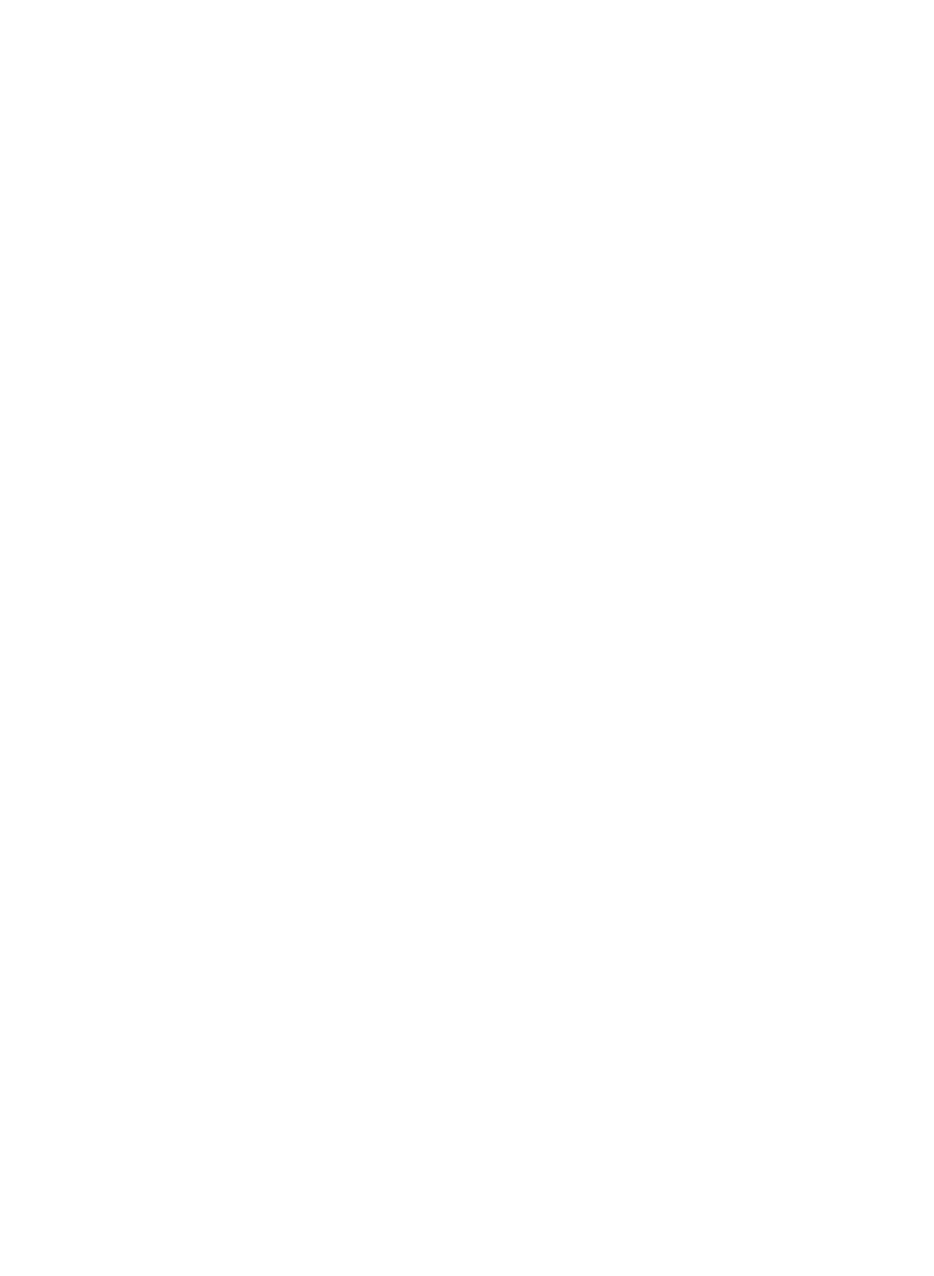
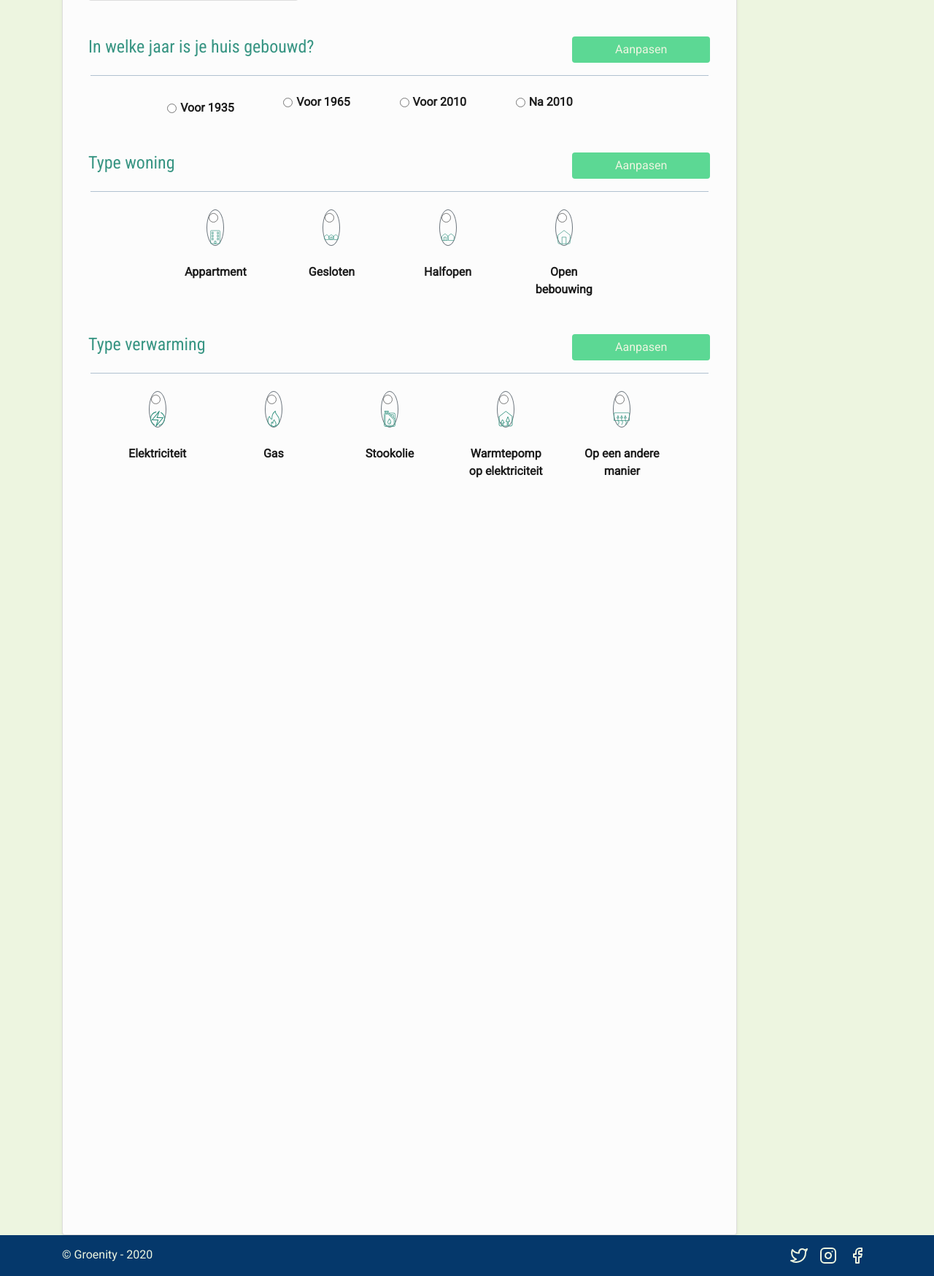
Before and after one commit to MinjuCo/groenity, a PHP site: page /pages/instellingen.php in a window 1280 px wide. Before the commit the part shown is empty. Shown: the part 789-2538 px from the top of the page at 73% size. Before the commit the page ends 22 px from the top, so only its background shows below. Run offline with PHP 8.4, Linux system fonts and the light colour scheme.

Commit message:
instellingen layout

```diff
--- /dev/null
+++ b/includes/instellingenAlgemeen.inc.php
@@ -0,0 +1,187 @@
+<div class="card-header">
+    <h3>Algemeen instellingen</h3>
+</div>
+<form action="" method="post">
+    <div class="card-body">
+        <div class="row d-flex ">
+            <div class="col-9 d-flex align-self-center">
+                <h4>Gebruikers met referentie: </h4>
+            </div>
+            <div class="col-3 d-flex justify-content-end align-self-center">
+                <button class="btn form-control ">Gebruikers toevoegen</button>
+            </div>
+            <hr style="width: 96%">
+        </div>
+
+        <div class="card mb-5" style="width: 18rem;">
+            <div class="row text-center mt-1 mb-1">
+                <div class="col-4 align-self-center">
+                    <img src="../img/avatar.svg" alt="">
+                </div>
+                <div class="col-6 align-content-end">
+                    <div class="row ">
+                        <p class="mb-0 mt-1">Naam Achternaam</p>
+                        <p class="mb-0 mt-1">Status</p>
+                    </div>
+                </div>
+                <div class="col-2 mb-2">
+                    <a href=""><img src="../img/Icons/x.svg" alt=""></a>
+                </div>
+
+            </div>
+        </div>
+
+        <div class="row d-flex justify-content-center ">
+
+            <div class="col-9 d-flex align-self-center">
+                <h4>In welke jaar is je huis gebouwd? </h4>
+            </div>
+            <div class="col-3 d-flex justify-content-end align-self-center">
+                <input type="submit" value="Aanpasen" class="btn form-control ">
+            </div>
+
+            <hr style="width: 96%">
+
+            <div class="form-check form-check-inline col-2 mt-3">
+                <input class="form-check-input" type="radio" name="inlineRadioOptions" id="inlineRadio1" value="option1">
+                <label class="form-check-label" for="inlineRadio1">Voor 1935</label>
+            </div>
+            <div class="form-check form-check-inline col-2">
+                <input class="form-check-input" type="radio" name="inlineRadioOptions" id="inlineRadio2" value="option2">
+                <label class="form-check-label" for="inlineRadio2">Voor 1965</label>
+            </div>
+            <div class="form-check form-check-inline col-2">
+                <input class="form-check-input" type="radio" name="inlineRadioOptions" id="inlineRadio3" value="option3">
+                <label class="form-check-label" for="inlineRadio3">Voor 2010</label>
+            </div>
+            <div class="form-check form-check-inline col-2">
+                <input class="form-check-input" type="radio" name="inlineRadioOptions" id="inlineRadio3" value="option3">
+                <label class="form-check-label" for="inlineRadio3">Na 2010</label>
+            </div>
+
+        </div>
+        <!-- TYPE WONNING -->
+        <div class="row d-flex justify-content-center mt-5">
+
+            <div class="col-9 d-flex align-self-center">
+                <h4>Type woning </h4>
+            </div>
+            <div class="col-3 d-flex justify-content-end align-self-center">
+                <input type="submit" value="Aanpasen" class="btn form-control ">
+            </div>
+            <hr style="width: 96%">
+
+            <div class="form-check form-check-inline col-2 text-center d-flex align-items-center flex-column">
+                <div class="p-2">
+                    <label for="inlineRadio1" class="border border-secondary rounded-circle">
+                        <input class="form-check-input" type="radio" name="inlineRadioOptions" id="inlineRadio1" value="option1">
+                        <img src="../img/Icons/apartment.svg" alt="appartment">
+                    </label>
+                </div>
+                <div class="p-2">
+                    <p class="font-weight-bold">Appartment</p>
+                </div>
+            </div>
+            <div class="form-check form-check-inline col-2 text-center d-flex align-items-center flex-column">
+                <div class="p-2">
+                    <label for="inlineRadio1" class="border border-secondary rounded-circle">
+                        <input class="form-check-input" type="radio" name="inlineRadioOptions" id="inlineRadio1" value="option1">
+                        <img src="../img/Icons/closed_house.svg" alt="appartment">
+                    </label>
+                </div>
+                <div class="p-2">
+                    <p class="font-weight-bold">Gesloten</p>
+                </div>
+            </div>
+            <div class="form-check form-check-inline col-2 text-center d-flex align-items-center flex-column">
+                <div class="p-2">
+                    <label for="inlineRadio1" class="border border-secondary rounded-circle">
+                        <input class="form-check-input" type="radio" name="inlineRadioOptions" id="inlineRadio1" value="option1">
+                        <img src="../img/Icons/halfopen_house.svg" alt="appartment">
+                    </label>
+                </div>
+                <div class="p-2">
+                    <p class="font-weight-bold">Halfopen</p>
+                </div>
+            </div>
+            <div class="form-check form-check-inline col-2 text-center d-flex align-items-center flex-column">
+                <div class="p-2">
+                    <label for="inlineRadio1" class="border border-secondary rounded-circle">
+                        <input class="form-check-input" type="radio" name="inlineRadioOptions" id="inlineRadio1" value="option1">
+                        <img src="../img/Icons/home.svg" alt="appartment">
+                    </label>
+                </div>
+                <div class="p-2">
+                    <p class="font-weight-bold">Open bebouwing</p>
+                </div>
+            </div>
+
+        </div>
+        <!-- Type verwarming -->
+        <div class="row d-flex justify-content-center mt-4">
+
+            <div class="col-9 d-flex align-self-center">
+                <h4>Type verwarming </h4>
+            </div>
+            <div class="col-3 d-flex justify-content-end align-self-center">
+                <input type="submit" value="Aanpasen" class="btn form-control ">
+            </div>
+            <hr style="width: 96%">
+
+            <div class="form-check form-check-inline col-2 text-center d-flex align-items-center flex-column">
+                <div class="p-2">
+                    <label for="inlineRadio1" class="border border-secondary rounded-circle">
+                        <input class="form-check-input" type="radio" name="inlineRadioOptions" id="inlineRadio1" value="option1">
+                        <img src="../img/Icons/energy.svg" alt="appartment">
+                    </label>
+                </div>
+                <div class="p-2">
+                    <p class="font-weight-bold">Elektriciteit</p>
+                </div>
+            </div>
+            <div class="form-check form-check-inline col-2 text-center d-flex align-items-center flex-column">
+                <div class="p-2">
+                    <label for="inlineRadio1" class="border border-secondary rounded-circle">
+                        <input class="form-check-input" type="radio" name="inlineRadioOptions" id="inlineRadio1" value="option1">
+                        <img src="../img/Icons/gas.svg" alt="appartment">
+                    </label>
+                </div>
+                <div class="p-2">
+                    <p class="font-weight-bold">Gas</p>
+                </div>
+            </div>
+            <div class="form-check form-check-inline col-2 text-center d-flex align-items-center flex-column">
+                <div class="p-2">
+                    <label for="inlineRadio1" class="border border-secondary rounded-circle">
+                        <input class="form-check-input" type="radio" name="inlineRadioOptions" id="inlineRadio1" value="option1">
+                        <img src="../img/Icons/fuel_oil.svg" alt="appartment">
+                    </label>
+                </div>
+                <div class="p-2">
+                    <p class="font-weight-bold">Stookolie</p>
+                </div>
+            </div>
+            <div class="form-check form-check-inline col-2 text-center d-flex align-items-center flex-column">
+                <div class="p-2">
+                    <label for="inlineRadio1" class="border border-secondary rounded-circle">
+                        <input class="form-check-input" type="radio" name="inlineRadioOptions" id="inlineRadio1" value="option1">
+                        <img src="../img/Icons/heat_pump.svg" alt="appartment">
+                    </label>
+                </div>
+                <div class="p-2">
+                    <p class="font-weight-bold">Warmtepomp op elektriciteit</p>
+                </div>
+            </div>
+            <div class="form-check form-check-inline col-2 text-center d-flex align-items-center flex-column">
+                <div class="p-2">
+                    <label for="inlineRadio1" class="border border-secondary rounded-circle">
+                        <input class="form-check-input" type="radio" name="inlineRadioOptions" id="inlineRadio1" value="option1">
+                        <img src="../img/Icons/heat.svg" alt="appartment">
+                    </label>
+                </div>
+                <div class="p-2">
+                    <p class="font-weight-bold">Op een andere manier</p>
+                </div>
+            </div>
+        </div> <!-- end card body -->
+</form>
--- /dev/null
+++ b/includes/instellingenMeters.inc.php
@@ -0,0 +1,101 @@
+<div class="card-header instellingen-header">
+    <h3>Meters</h3>
+</div>
+<form action="" method="post">
+    <div class="card-body">
+        <div class="row d-flex justify-content-center mt-5">
+            <div class="col-9 d-flex align-self-center">
+                <h4>Over welk meters bechikt u? </h4>
+            </div>
+            <div class="col-3 d-flex justify-content-end align-self-center">
+                <input type="submit" value="Aanpasen" class="btn form-control ">
+            </div>
+            <hr style="width: 96%">
+
+            <div class="form-check form-check-inline col-2 text-center d-flex align-items-center flex-column">
+                <div class="p-2">
+                    <label for="inlineRadio1" class="border border-secondary">
+                        <input class="form-check-input" type="radio" name="inlineRadioOptions" id="inlineRadio1" value="option1">
+                        <img src="../img/Icons/apartment.svg" alt="appartment">
+                        <p class="font-weight-bold">Digitale meter</p>
+                    </label>
+                </div>
+            </div>
+            <div class="form-check form-check-inline col-2 text-center d-flex align-items-center flex-column">
+                <div class="p-2">
+                    <label for="inlineRadio1" class="border border-secondary">
+                        <input class="form-check-input" type="radio" name="inlineRadioOptions" id="inlineRadio1" value="option1">
+                        <img src="../img/Icons/closed_house.svg" alt="appartment">
+                        <p class="font-weight-bold">Elektromechanische meter</p>
+                    </label>
+                </div>
+            </div>
+        </div>
+
+        <div class="row d-flex ">
+            <div class="col-9 d-flex align-self-center">
+                <h4>Gebruikers met referentie: </h4>
+            </div>
+            <hr style="width: 96%">
+        </div>
+
+        <div class="row d-flex ml-1 p-2">
+
+            <div class="card col-4 h-50" style="width: 18rem;">
+                <div class="row text-center mt-1 mb-1">
+                    <div class="col-4 align-self-center">
+                        <img src="../img/Icons/energy.svg" alt="">
+                    </div>
+                    <div class="col-6 align-content-end">
+                        <div class="row ">
+                            <p class="mb-0 mt-1 font-weight-bold">Elektrische merter</p>
+                            <p class="mb-0 mt-1">kwh</p>
+                        </div>
+                    </div>
+                    <div class="col-2 mb-2">
+                        <a href=""><img src="../img/Icons/x.svg" alt=""></a>
+                    </div>
+                </div>
+            </div>
+
+            <div class="form-group col-6 ml-auto mr-3 p-2">
+                <div class="row">
+                    <label for="sel1">Waarvoor:</label>
+                    <select class="form-control" id="sel1">
+                        <option>Electriciteit</option>
+                        <option>Water</option>
+                    </select>
+                </div>
+                <div class="row mt-2">
+                    <label for="exampleInputEmail1">Referentie nummer:</label>
+                    <input type="text" class="form-control" id="exampleInputEmail1" aria-describedby="emailHelp" placeholder="Enter email">
+                </div>
+                <div class="row mt-3 d-flex ">
+                    <div class="col-8"></div>
+                    <input type="submit" class="btn form-control col-4 mr-0" value="Toevoegen">
+                </div>
+            </div>
+        </div>
+
+        <div class="row d-flex ">
+            <div class="col-9 d-flex align-self-center">
+                <h4>Elektromechanische meter </h4>
+            </div>
+            <hr style="width: 96%">
+        </div>
+
+        <div class="row d-flex ml-1 p-2">
+            <div class="col-4">
+        <button class="btn form-control ">Gegevens importeren</button>
+        <button class="btn form-control mt-4">Manueel ingeven</button>
+        </div>
+        <div class="col-7 d-flex align-items-center">
+            <p class="mt-2">
+            Als u overschakkelt naar een digitale meter, dan betaalt u enkel voor wat u echt heb gebruikt. Weet u wat dat kan betekenen voor u? U kan tot €300 besparen.
+            </p>
+        </div>
+        </div>
+
+
+    </div> <!-- end card body -->
+</form>
--- a/pages/instellingen.php
+++ b/pages/instellingen.php
@@ -1,3 +1,65 @@
-<div>
-    testtt
-</div>
+<?php
+$pageTitle = "Instellingen";
+$_SESSION['user'] = "Test";
+$userId = 1;
+
+?>
+
+<!DOCTYPE html>
+<html lang="nl">
+<?php include_once(__DIR__ . "/../includes/head.inc.php"); ?>
+
+<body>
+    <?php
+    //Navbar
+    include_once(__DIR__ . "/../includes/nav.inc.php");
+    ?>
+
+    <div class="container application">
+        <div class="row d-flex flex-column">
+            <h2 class="mb-4">Instellingen</h2>
+            <ul class="nav nav-pills mb-4" id="pills-tab" role="tablist">
+                <li class="nav-item active">
+                    <a class="nav-link active rounded-pill" id="pills-algemeen-tab" data-toggle="pill" href="#pills-algemeen" role="tab" aria-controls="pills-algemeen" aria-selected="true">Algemeen</a>
+                </li>
+                <li class="nav-item">
+                    <a class="nav-link rounded-pill" id="pills-meters-tab" data-toggle="pill" href="#pills-meters" role="tab" aria-controls="pills-meters" aria-selected="false">Meters</a>
+                </li>
+                <li class="nav-item">
+                    <a class="nav-link rounded-pill" id="pills-gegevens-tab" data-toggle="pill" href="#pills-gegevens" role="tab" aria-controls="pills-gegevens" aria-selected="false">Gegevens importeren</a>
+                </li>
+            </ul>
+        </div>
+        <div class="tab-content col-md-10 card shadow-sm" id="pills-tabContent">
+
+            <div id="pills-algemeen" class="tab-pane fade show active" role="tabpanel" aria-labelledby="pills-algemeen-tab">
+                <?php include_once(__DIR__ . "/../includes/instellingenAlgemeen.inc.php"); ?>
+            </div>
+
+            <div id="pills-meters" class="tab-pane fade" role="tabpanel" aria-labelledby="pills-meters-tab">
+
+                <?php include_once(__DIR__ . "/../includes/instellingenMeters.inc.php"); ?>
+            </div>
+
+        </div>
+    </div>
+    </div>
+    </div>
+    <?php
+    //Footer + scripts
+    include_once(__DIR__ . "/../includes/footer.inc.php");
+    ?>
+
+
+    <script>
+// display only active
+$('#pills-tab a').on('click', function (e) {
+  e.preventDefault();
+  $('#pills-meters').tab('show');
+console.log(this);
+
+});
+    </script>
+</body>
+
+</html>
```
